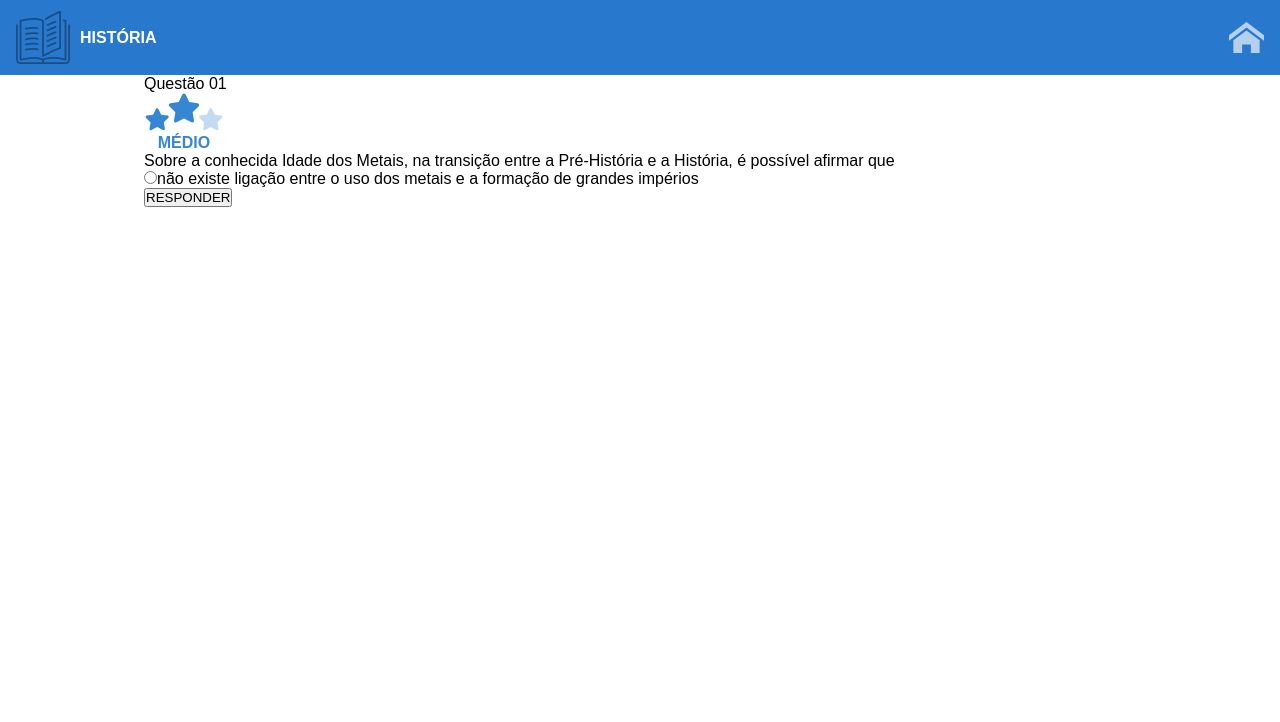
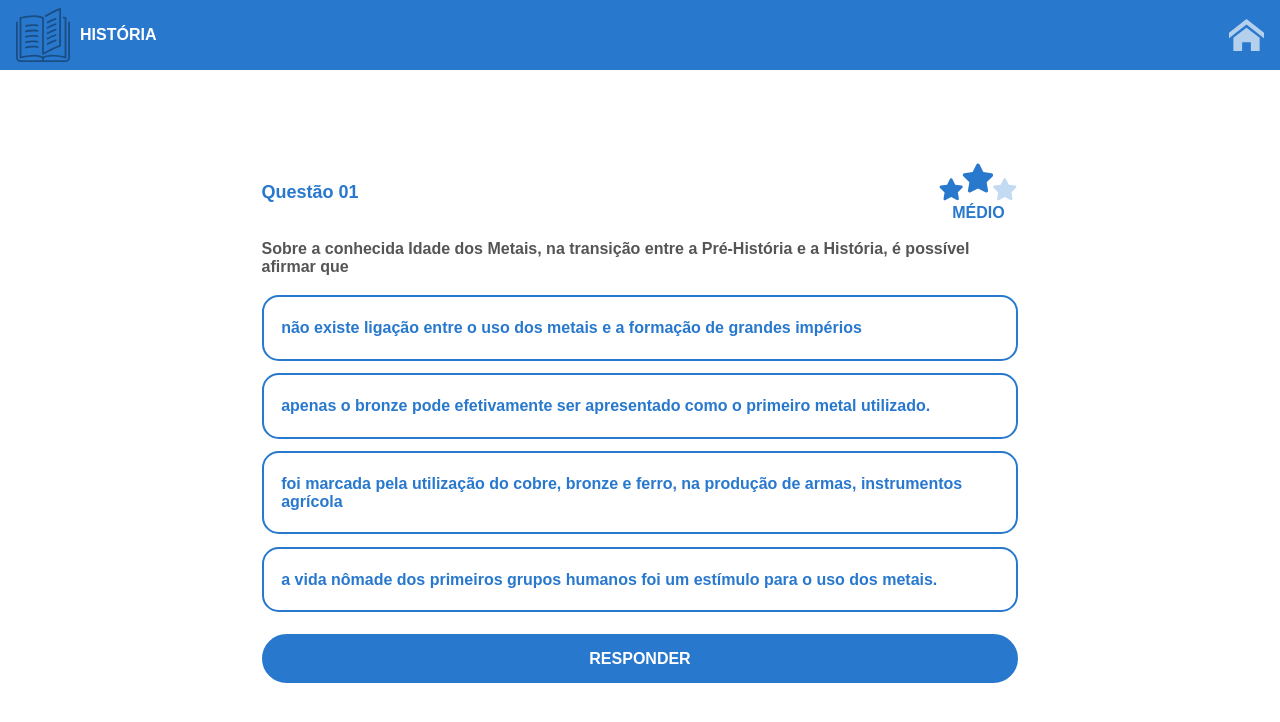
Before and after one commit to XxWexX5/discipline-questions, a React (Create React App) app: page /alternativa in a window 1280 px wide. Shown: the top 722 px of the page. Built offline with nearby package versions, Linux system fonts and the light colour scheme; a web font is replaced by a local one.

Commit message:
[ FEATURE ] Creating page question.

```diff
--- a/src/components/DifficultyRate/index.jsx
+++ b/src/components/DifficultyRate/index.jsx
@@ -6,7 +6,7 @@ import { WrapperDifficultyRate } from './styles';
 
 function DifficultyRate(props) {
     return(
-        <WrapperDifficultyRate difficult={props.difficult} >
+        <WrapperDifficultyRate difficult={props.difficult} color={ props.color }>
             <div className="container-image">
                 <IconRate />
             </div>
--- a/src/components/DifficultyRate/styles.jsx
+++ b/src/components/DifficultyRate/styles.jsx
@@ -10,7 +10,7 @@ export const WrapperDifficultyRate = styled.div`
                 #star-01 {
                     * {
                         opacity: 1;
-                        fill: #3586D3;
+                        fill: ${ props => props.color };
                     }
                 }
             }
@@ -23,14 +23,14 @@ export const WrapperDifficultyRate = styled.div`
                 #star-01 {
                     * {
                         opacity: 1;
-                        fill: #3586D3;
+                        fill: ${ props => props.color };
                     }
                 }
 
                 #star-02 {
                     * {
                         opacity: 1;
-                        fill: #3586D3;
+                        fill: ${ props => props.color };
                     }
                 }
             }
@@ -43,21 +43,21 @@ export const WrapperDifficultyRate = styled.div`
                 #star-01 {
                     * {
                         opacity: 1;
-                        fill: #3586D3;
+                        fill: ${ props => props.color };
                     }
                 }
 
                 #star-02 {
                     * {
                         opacity: 1;
-                        fill: #3586D3;
+                        fill: ${ props => props.color };
                     }
                 }
 
                 #star-03 {
                     * {
                         opacity: 1;
-                        fill: #3586D3;
+                        fill: ${ props => props.color };
                     }
                 }
             }
@@ -80,6 +80,6 @@ export const WrapperDifficultyRate = styled.div`
         font-size: 16px;
         font-weight: bold;
         margin-top: 3px;
-        color: #3586D3;
+        color: ${ props => props.color };
     }
 `;
--- a/src/components/HeaderQuestion/styles.jsx
+++ b/src/components/HeaderQuestion/styles.jsx
@@ -3,8 +3,7 @@ import styled from 'styled-components';
 export const WrapperHeaderQuestion = styled.header`
     background-color: ${ props => props.color };
     width: 100%;
-    height: 75px;
-
+    height: 70px;
     display: flex;
     align-items: center;
     justify-content: space-between;
--- a/src/components/Question/index.jsx
+++ b/src/components/Question/index.jsx
@@ -1,18 +1,20 @@
-import React from 'react';
+import React, { useState } from 'react';
 
 import { WrapperQuestion } from './styles';
 
 import DifficultyRate from '../DifficultyRate';
 
-function Question() {
+function Question(props) {
+    const [question01, setQuestion01] = useState('');
+
     return(
-        <WrapperQuestion>
+        <WrapperQuestion color={ props.color }>
             <header className="header">
                 <p className="text-question">
                     Questão 01
                 </p>
 
-                <DifficultyRate difficult="normal" />
+                <DifficultyRate color={ props.color } difficult="normal" />
             </header>
 
             <main className="main">
@@ -20,13 +22,28 @@ function Question() {
                     Sobre a conhecida Idade dos Metais, na transição entre a Pré-História e a História, é possível afirmar que
                 </p>
 
-                <form action="">
+                <form action="" className="form">
                     <div className="wrapper-input">
-                        <input type="radio" id="alternative-01" name="question-01" value="alternative-01" />
-                        <label for="alternative-01">não existe ligação entre o uso dos metais e a formação de grandes impérios</label>
+                        <input type="radio" id="alternative-01" name="question-01" value="alternative-01" onChange={(e) => setQuestion01(e.target.value)} />
+                        <label className={ (question01 === 'alternative-01') ? 'actived alternative' : 'alternative' } htmlFor="alternative-01">não existe ligação entre o uso dos metais e a formação de grandes impérios</label>
                     </div>
 
-                    <button type="submit">RESPONDER</button>
+                    <div className="wrapper-input">
+                        <input type="radio" id="alternative-02" name="question-02" value="alternative-02" onChange={(e) => setQuestion01(e.target.value)} />
+                        <label className={ (question01 === 'alternative-02') ? 'actived alternative' : 'alternative' } htmlFor="alternative-02">apenas o bronze pode efetivamente ser apresentado como o primeiro metal utilizado.</label>
+                    </div>
+
+                    <div className="wrapper-input">
+                        <input type="radio" id="alternative-03" name="question-03" value="alternative-03" onChange={(e) => setQuestion01(e.target.value)} />
+                        <label className={ (question01 === 'alternative-03') ? 'actived alternative' : 'alternative' } htmlFor="alternative-03">foi marcada pela utilização do cobre, bronze e ferro, na produção de armas, instrumentos agrícola</label>
+                    </div>
+
+                    <div className="wrapper-input">
+                        <input type="radio" id="alternative-04" name="question-04" value="alternative-04" onChange={(e) => setQuestion01(e.target.value)} />
+                        <label className={ (question01 === 'alternative-04') ? 'actived alternative' : 'alternative' } htmlFor="alternative-04">a vida nômade dos primeiros grupos humanos foi um estímulo para o uso dos metais.</label>
+                    </div>
+
+                    <button className="btn-send" type="submit">RESPONDER</button>
                 </form>
             </main>
         </WrapperQuestion>
--- a/src/components/Question/styles.jsx
+++ b/src/components/Question/styles.jsx
@@ -1,5 +1,86 @@
 import styled from 'styled-components';
 
 export const WrapperQuestion = styled.div`
+    margin: 1.35em 0;
+    padding: 0 1.35em;
 
+    .header {
+        display: flex;
+        align-items: center;
+        justify-content: space-between;
+        margin-bottom: 1.15em;
+
+        .text-question {
+            font-weight: bold;
+            font-size: 18px;
+            color: ${ props => props.color };
+        }
+    }
+
+    .main {
+        > .text {
+            font-size: 16px;
+            color: #555555;
+            font-weight: bold;
+            margin-bottom: 1.2em;
+        }
+
+        .wrapper-input + .wrapper-input {
+            margin-top: .8em;
+        }
+
+        .form {
+            display: block;
+            margin-top: 1em;
+
+            input[type='radio'] {
+                opacity: 0;
+                visibility: hidden;
+                width: 0;
+                height: 0;
+                position: absolute;
+            }
+
+            .alternative {
+                width: 100%;
+                background-color: #FFFFFF;
+                border: 2px solid ${ props => props.color };
+                padding: 1.35em 1.1em;
+                display: block;
+                border-radius: 1.05em;
+                color: ${ props => props.color };
+                font-weight: bold;
+                cursor: pointer;
+                transition: .15s opacity ease-in-out;
+
+                &:hover {
+                    opacity: .7;
+                }
+
+                &.actived {
+                    background-color: ${ props => props.color };
+                    color: #FFFFFF;
+                }
+            }
+
+            .btn-send {
+                display: block;
+                width: 100%;
+                border: 2px solid ${ props => props.color };
+                padding: .85em 0;
+                margin: 1.35em 0;
+                background-color: ${ props => props.color };
+                color: #FFFFFF;
+                font-weight: bold;
+                font-size: 16px;
+                border-radius: 2em;
+                cursor: pointer;
+
+                &:hover {
+                    background-color: #FFFFFF;
+                    color: ${ props => props.color };
+                }
+            }
+        }
+    }
 `;
--- a/src/pages/Alternative/index.jsx
+++ b/src/pages/Alternative/index.jsx
@@ -2,6 +2,8 @@ import React from 'react';
 
 import HeaderQuestion from '../../components/HeaderQuestion';
 import Question from '../../components/Question';
+
+import { WrapperAlternative } from './styles';
 
 function getColorTheme(theme) {
     switch(theme) {
@@ -24,14 +26,14 @@ function getColorTheme(theme) {
 
 function Alternative() {
     return(
-        <>
+        <WrapperAlternative>
             <HeaderQuestion color={ getColorTheme('theme-01') } />
 
             <div className="container">
-                <Question />
+                <Question color={ getColorTheme('theme-01') } />
             </div>
 
-        </>
+        </WrapperAlternative>
     );
 }
 
--- a/src/pages/Alternative/styles.jsx
+++ b/src/pages/Alternative/styles.jsx
@@ -0,0 +1,11 @@
+import styled from 'styled-components';
+
+export const WrapperAlternative = styled.div`
+    .container {
+        max-width: 50em;
+        min-height: 91vh;
+        display: flex;
+        align-items: center;
+        justify-content: center;
+    }
+`;
```
